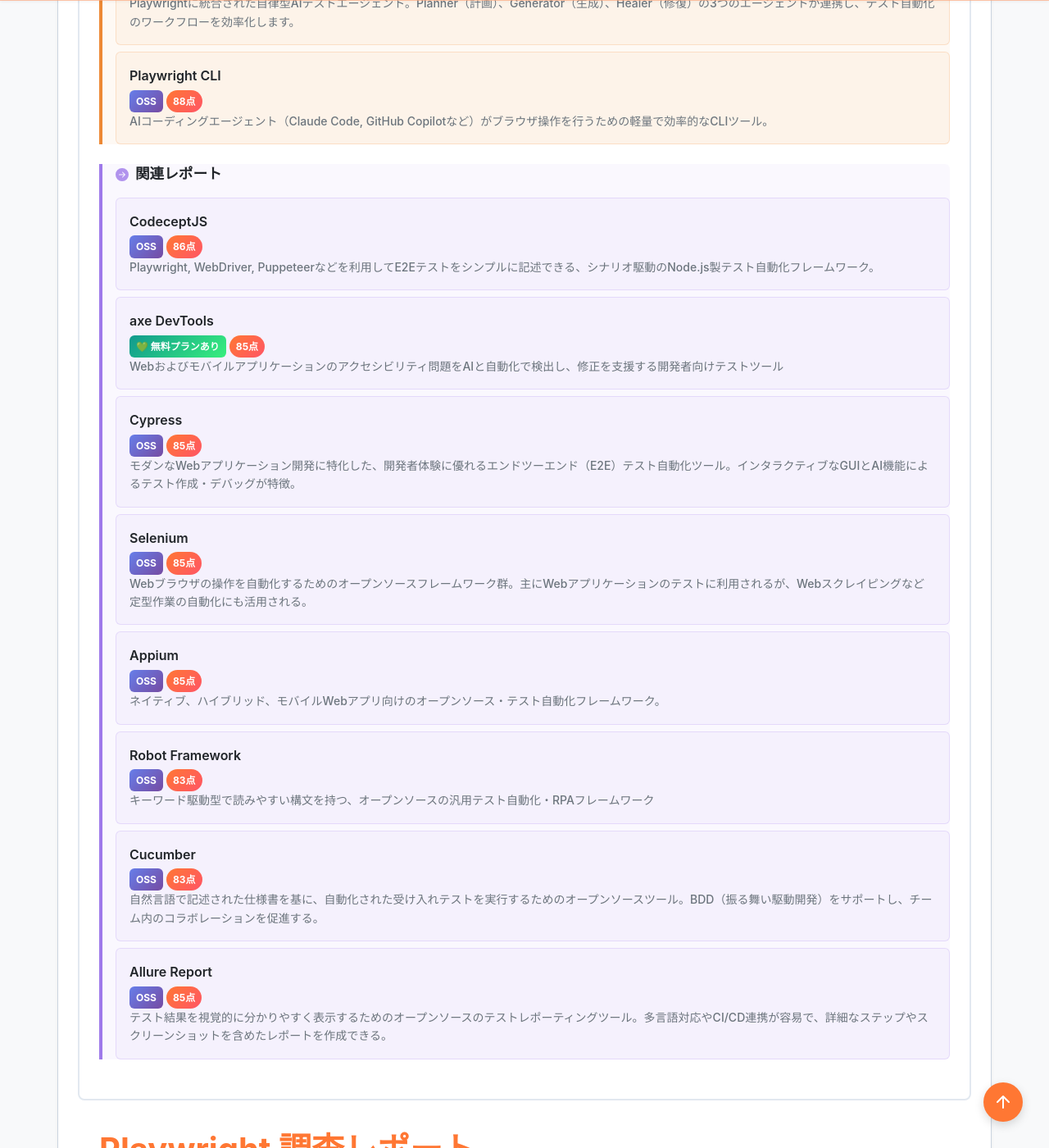
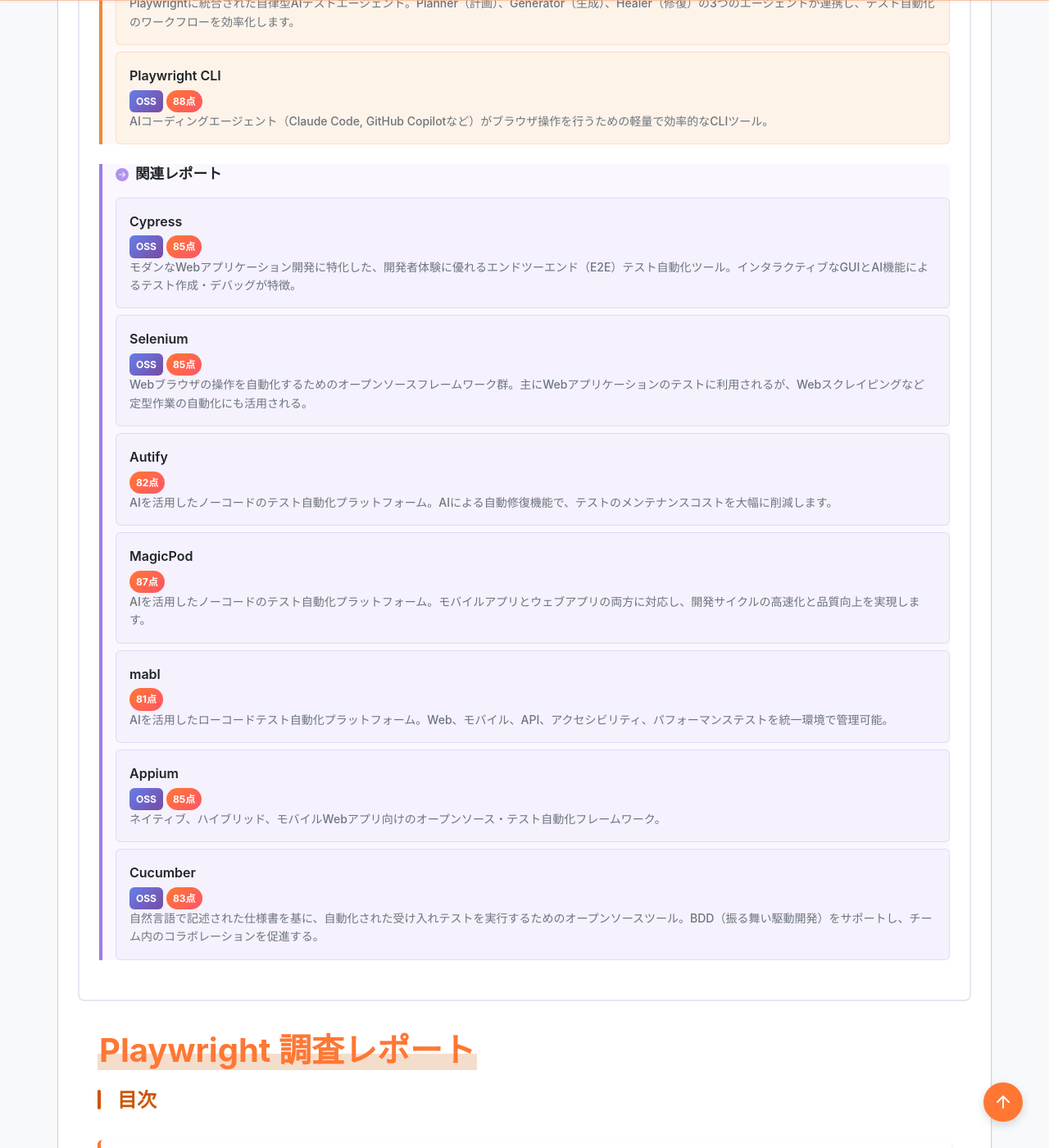
Before and after one commit to aegisfleet/tool-survey-report, a Jekyll site: the page built from _reports/playwright.md, in a window 1280 px wide and 1400 px high, scrolled down 1960 px. Shown: the whole window at 82% size. Built offline with Jekyll 4.4.1, drawn with Linux system fonts in a browser that asks for light colours; some of the changed text lies outside the part shown.

Commit message:
docs: Update various testing tool reports for Playwright, Selenium, Autify, Cypress, Mabl, and MagicPod.

```diff
--- a/_reports/cypress.md
+++ b/_reports/cypress.md
@@ -54,9 +55,11 @@
   related_tools:
     - "Playwright"
     - "Selenium"
+    - "Autify"
+    - "MagicPod"
+    - "mabl"
+    - "Appium"
     - "CodeceptJS"
-    - "Appium"
-    - "Robot Framework"
 ---
 
 # **Cypress 調査レポート**
--- a/_reports/mabl.md
+++ b/_reports/mabl.md
@@ -15,8 +15,6 @@
   - "AI"
   - "ローコード"
   - "SaaS"
-  - "モバイルアプリテスト"
-  - "APIテスト"
 description: "AIを活用したローコードテスト自動化プラットフォーム。Web、モバイル、API、アクセシビリティ、パフォーマンステストを統一環境で管理可能。"
 
 # 【クイックサマリー】ホーム画面のカード表示用
--- a/_reports/playwright.md
+++ b/_reports/playwright.md
@@ -14,10 +14,7 @@
   - "E2Eテスト"
   - "ブラウザテスト"
   - "オープンソース"
-  - "JavaScript"
-  - "Python"
-  - "Java"
-  - "Node.js"
+  - "CI/CD"
   - "AI"
   - "エージェント"
 description: "Microsoftが開発する、最新のWebアプリ向けエンドツーエンドテスト自動化フレームワーク。AIエージェント機能や強力なデバッグツールを備え、単一APIで全主要ブラウザに対応する。"
@@ -67,15 +64,13 @@
     - "Playwright Test Agents"
     - "Playwright CLI"
   related_tools:
-    - "CodeceptJS"
-    - "axe DevTools"
     - "Cypress"
     - "Selenium"
-    - "Puppeteer"
+    - "Autify"
+    - "MagicPod"
+    - "mabl"
     - "Appium"
-    - "Robot Framework"
     - "Cucumber"
-    - "Allure Report"
 ---
 
 # **Playwright 調査レポート**
```
Also changed, not shown: other parts of _reports/cypress.md (+1 -0 lines), other parts of _reports/mabl.md (+1 -0 lines), _reports/autify.md (+2 -0 lines), _reports/magicpod.md (+2 -0 lines), _reports/selenium.md (+3 -6 lines).
